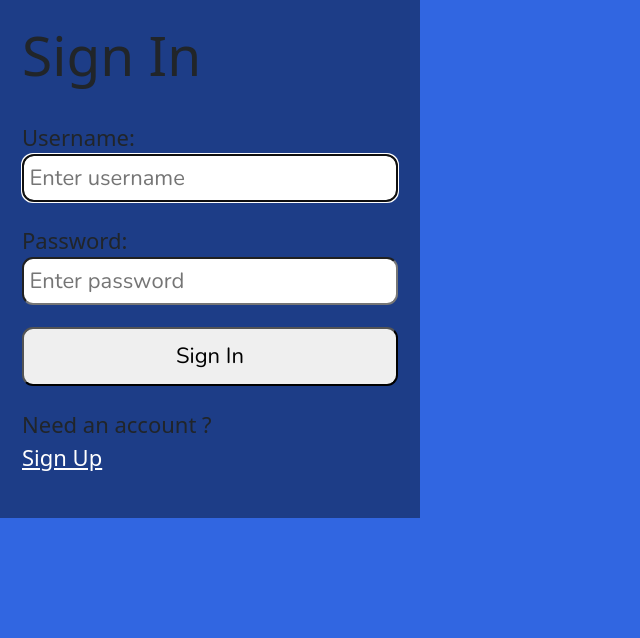
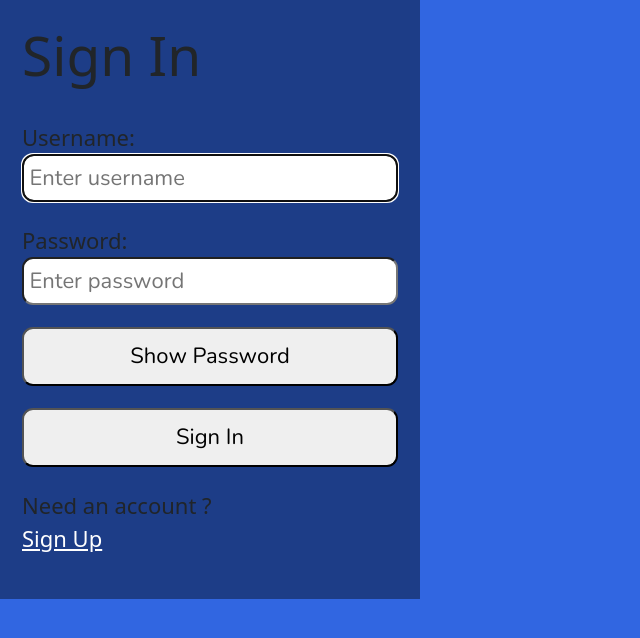
Before and after one commit to irinamihai150/journal, a React (Create React App) app: page /login in a window 1280 px wide. Shown: the top 638 px of the page, without its empty margins (0-640 px from the left). Built offline with nearby package versions, Linux system fonts and the light colour scheme.

Commit message:
add something in login

```diff
--- a/package.json
+++ b/package.json
@@ -2,6 +2,7 @@
 	"name": "journal",
 	"version": "0.1.0",
 	"private": true,
+	"proxy": "http://localhost:3500",
 	"dependencies": {
 		"@fortawesome/fontawesome-svg-core": "^6.4.2",
 		"@fortawesome/free-solid-svg-icons": "^6.4.2",
--- a/src/Login.js
+++ b/src/Login.js
@@ -2,16 +2,19 @@ import { useRef, useState, useEffect, useContext } from "react"
 import { Link } from "react-router-dom"
 import AuthContext from "./context/AuthProvider"
 import axios from "./api/axios"
-const LOGIN_URL = "/auth"
+
+const LOGIN_URL = "http://localhost:3500/auth"
 
 const Login = () => {
 	const { setAuth } = useContext(AuthContext)
 	const userRef = useRef()
-	const errRef = useRef() // Corrected line
+	const passwordRef = useRef() // Ref pentru câmpul de parolă
+	const errRef = useRef()
 	const [user, setUser] = useState("")
 	const [pwd, setPwd] = useState("")
 	const [errMsg, setErrMsg] = useState("")
 	const [success, setSuccess] = useState(false)
+	const [showPassword, setShowPassword] = useState(false) // Starea pentru a afișa sau ascunde parola
 
 	useEffect(() => {
 		userRef.current.focus()
@@ -32,8 +35,8 @@ const Login = () => {
 					withCredentials: true,
 				}
 			)
-			// console.log(JSON.stringify(response?.data));
-			// console.log(JSON.stringify(response));
+			console.log(JSON.stringify(response?.data))
+			console.log(JSON.stringify(response))
 			const accessToken = response?.data?.accessToken
 			const roles = response?.data?.roles
 			setAuth({ user, pwd, roles, accessToken })
@@ -50,8 +53,13 @@ const Login = () => {
 			} else {
 				setErrMsg("Login Failed")
 			}
-			err.Ref.current.focus()
+			errRef.current.focus()
 		}
+	}
+
+	// Funcția pentru a comuta între tipurile de input "password" și "text"
+	const togglePasswordVisibility = () => {
+		setShowPassword(!showPassword)
 	}
 
 	return (
@@ -88,14 +96,19 @@ const Login = () => {
 						/>
 						<label htmlFor='password'>Password:</label>
 						<input
-							type='password'
+							type={showPassword ? "text" : "password"} // Schimbați tipul în funcție de starea showPassword
 							id='password'
 							autoComplete='off'
 							placeholder='Enter password'
 							onChange={(e) => setPwd(e.target.value)}
 							value={pwd}
 							required
+							ref={passwordRef} // Adăugați ref pentru câmpul de parolă
 						/>
+						{/* Buton pentru a comuta între tipurile de input */}
+						<button type='button' onClick={togglePasswordVisibility}>
+							{showPassword ? "Hide Password" : "Show Password"}
+						</button>
 						<button>Sign In</button>
 					</form>
 					<p>
--- a/src/SignUp.js
+++ b/src/SignUp.js
@@ -10,7 +10,7 @@ import axios from "axios"
 
 const USER_REGEX = /^[A-z][A-z0-9-_]{3,23}$/
 const PWD_REGEX = /^(?=.*[a-z])(?=.*[A-Z])(?=.*[0-9])(?=.*[!@#$%]).{8,24}$/
-const REGISTER_URL = "/register"
+const REGISTER_URL = "http://localhost:3500/register"
 
 const SignUp = () => {
 	const userRef = useRef()
```
Lines whose indentation alone changed are shown as unchanged.
